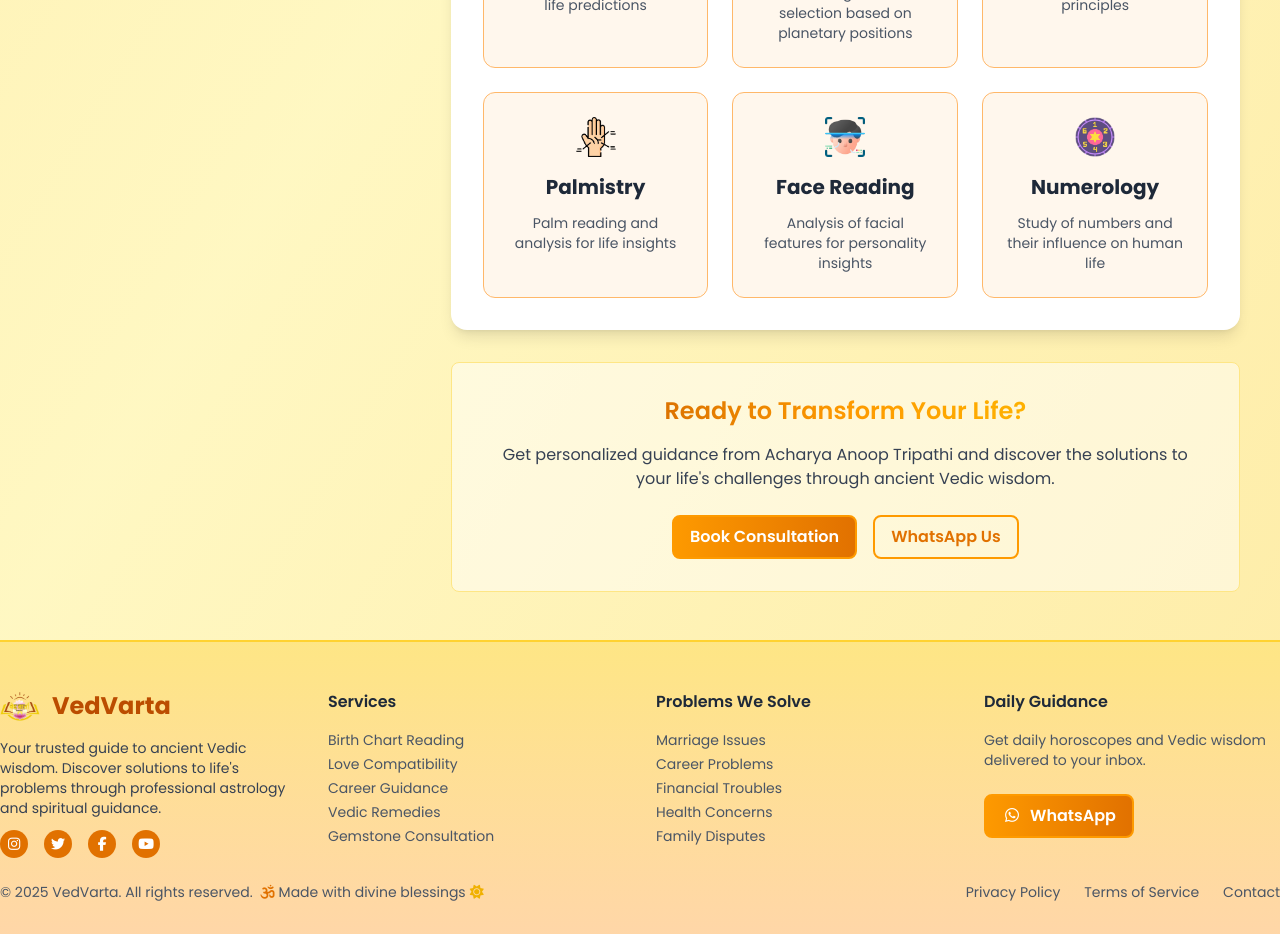
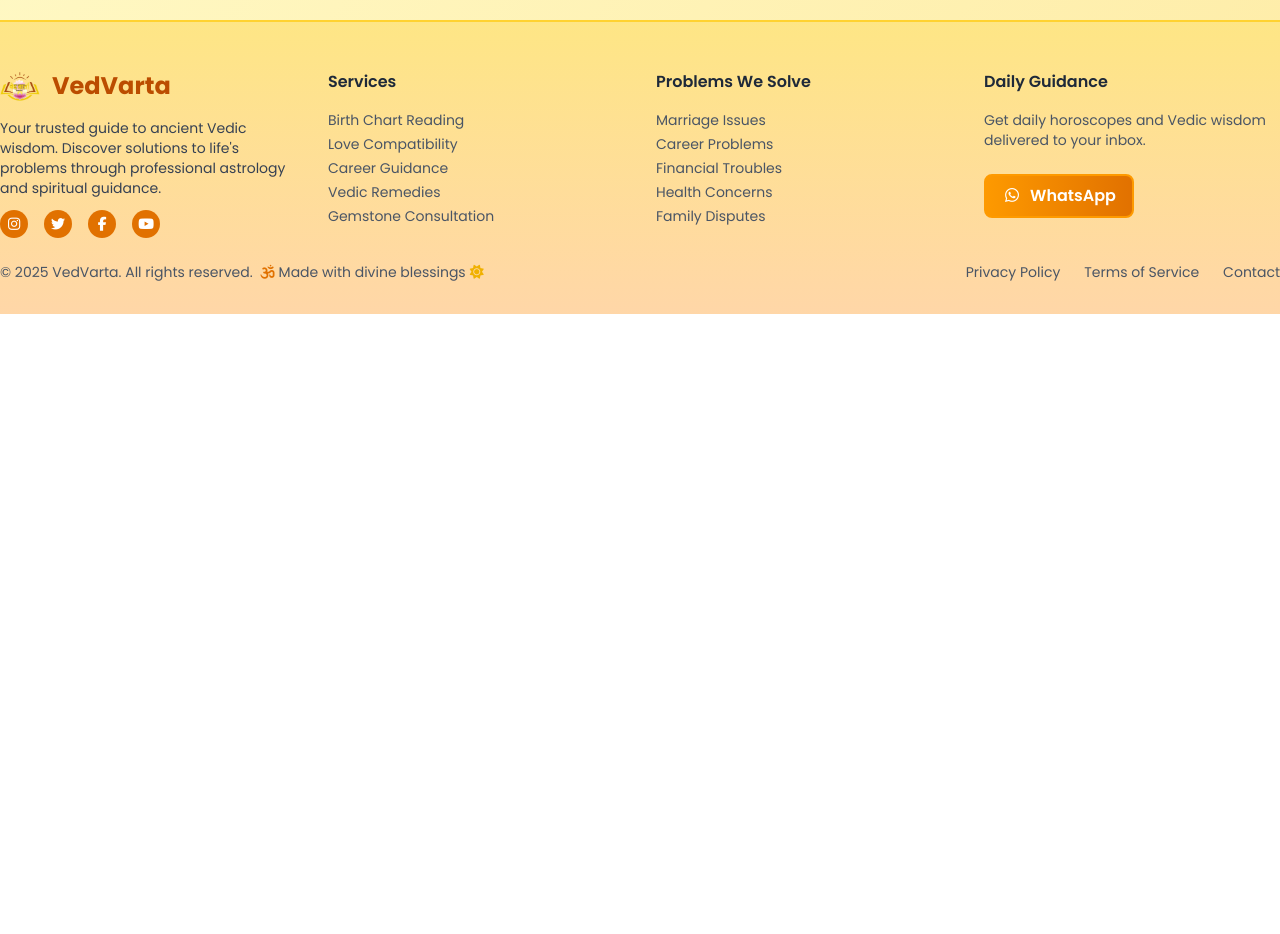
Before and after one commit to Sakshi-Sood/ved_varta, a Next.js app: page /contact in a window 1280 px wide. Shown: the part 1520-2454 px from the top of the page. After the commit the page ends 1834 px from the top, so only its background shows below. Built offline with nearby package versions, Linux system fonts and the light colour scheme.

Commit message:
feat: Refactor Expertise and Footer components for improved structure and readability

```diff
--- a/app/contact/page.js
+++ b/app/contact/page.js
@@ -127,9 +127,6 @@ const ContactPage = () => {
               </div>
             </div>
 
-            {/* Areas of Expertise */}
-            <Expertise />
-
             <CTA />
           </div>
         </div>
--- a/components/Expertise.jsx
+++ b/components/Expertise.jsx
@@ -1,11 +1,11 @@
 import Image from "next/image";
 import { expertiseAreas } from "../utils";
 
-const Expertise = () => {
+const Expertise = ({ title }) => {
   return (
-    <div className="bg-white rounded-2xl p-8 shadow-lg">
+    <div className="bg-white rounded-2xl py-10 px-16 shadow-lg max-w-6xl mx-auto">
       <h2 className="text-3xl font-bold text-gray-800 mb-6 text-center">
-        Areas of Expertise
+        {title || "Areas of Expertise"}
       </h2>
       <div className="grid md:grid-cols-3 gap-6">
         {expertiseAreas.map((area, index) => (
@@ -13,19 +13,21 @@ const Expertise = () => {
             key={index}
             className="bg-orange-50 hover:bg-orange-100/90 rounded-xl p-6 text-center border border-orange-300 hover:shadow-lg hover:border-orange-500 hover:scale-105 transition-all duration-300"
           >
-            <div className="text-4xl mb-4">
+            <div className="mb-4">
               <Image
                 src={area.icon}
                 alt={`${area.title} Icon`}
-                width={40}
-                height={40}
+                width={45}
+                height={45}
                 className="mx-auto"
               />
             </div>
-            <h3 className="text-xl font-bold text-gray-800 mb-3">
+            <h3 className="text-xl font-bold text-gray-800 mb-2">
               {area.title}
             </h3>
-            <p className="text-gray-600 text-sm">{area.description}</p>
+            <p className="text-gray-600 text-sm text-balance">
+              {area.description}
+            </p>
           </div>
         ))}
       </div>
--- a/components/Footer.jsx
+++ b/components/Footer.jsx
@@ -4,6 +4,35 @@ import React from "react";
 import Link from "next/link";
 import Image from "next/image";
 import Button from "./Button";
+
+const socialLinks = [
+  { href: "#", label: "Instagram", icon: "fab fa-instagram" },
+  { href: "#", label: "Twitter", icon: "fab fa-twitter" },
+  { href: "#", label: "Facebook", icon: "fab fa-facebook-f" },
+  { href: "#", label: "YouTube", icon: "fab fa-youtube" },
+];
+
+const serviceLinks = [
+  { href: "/services/birth-chart", text: "Birth Chart Reading" },
+  { href: "/services/love-compatibility", text: "Love Compatibility" },
+  { href: "/services/career-guidance", text: "Career Guidance" },
+  { href: "/services/vedic-remedies", text: "Vedic Remedies" },
+  { href: "/services/gemstone-consultation", text: "Gemstone Consultation" },
+];
+
+const problemLinks = [
+  { href: "/problems/marriage-issues", text: "Marriage Issues" },
+  { href: "/problems/career-problems", text: "Career Problems" },
+  { href: "/problems/financial-troubles", text: "Financial Troubles" },
+  { href: "/problems/health-concerns", text: "Health Concerns" },
+  { href: "/problems/family-disputes", text: "Family Disputes" },
+];
+
+const policyLinks = [
+  { href: "/privacy-policy", text: "Privacy Policy" },
+  { href: "/terms-of-service", text: "Terms of Service" },
+  { href: "/contact", text: "Contact" },
+];
 
 const Footer = () => {
   return (
@@ -23,108 +52,68 @@ const Footer = () => {
               <h3 className="text-2xl font-bold text-amber-700">VedVarta</h3>
             </div>
             <p className="text-gray-700 mb-3 text-sm">
-                            Your trusted guide to ancient Vedic wisdom. Discover solutions to life's problems through professional astrology and spiritual guidance.
+              Your trusted guide to ancient Vedic wisdom. Discover solutions to
+              life's problems through professional astrology and spiritual
+              guidance.
             </p>
             {/* Social Media Links */}
             <div className="flex gap-4">
+              {socialLinks.map(({ href, label, icon }) => (
                 <Link
-                                href="#"
+                  key={label}
+                  href={href}
                   className="w-7 h-7 text-sm bg-amber-600 hover:bg-amber-700 text-white rounded-full flex items-center justify-center transition-colors"
-                                aria-label="Instagram"
+                  aria-label={label}
                 >
-                                <i className="fab fa-instagram"></i>
+                  <i className={icon} aria-hidden="true" />
                 </Link>
-                            <Link
-                                href="#"
-                                className="w-7 h-7 text-sm bg-amber-600 hover:bg-amber-700 text-white rounded-full flex items-center justify-center transition-colors"
-                                aria-label="Twitter"
-                            >
-                                <i className="fab fa-twitter"></i>
-                            </Link>
-                            <Link
-                                href="#"
-                                className="w-7 h-7 text-sm bg-amber-600 hover:bg-amber-700 text-white rounded-full flex items-center justify-center transition-colors"
-                                aria-label="Facebook"
-                            >
-                                <i className="fab fa-facebook-f"></i>
-                            </Link>
-                            <Link
-                                href="#"
-                                className="w-7 h-7 text-sm bg-amber-600 hover:bg-amber-700 text-white rounded-full flex items-center justify-center transition-colors"
-                                aria-label="YouTube"
-                            >
-                                <i className="fab fa-youtube"></i>
-                            </Link>
+              ))}
             </div>
           </div>
 
           {/* Services Section */}
           <div>
-                        <h4 className="text-md font-semibold text-gray-800 mb-4">Services</h4>
+            <h4 className="text-md font-semibold text-gray-800 mb-4">
+              Services
+            </h4>
             <ul className="space-y-1 text-sm">
-                            <li>
-                                <Link href="/services/birth-chart" className="text-gray-600 hover:text-amber-600 transition-colors">
-                                    Birth Chart Reading
+              {serviceLinks.map(({ href, text }) => (
+                <li key={href}>
+                  <Link
+                    href={href}
+                    className="text-gray-600 hover:text-amber-600 transition-colors"
+                  >
+                    {text}
                   </Link>
                 </li>
-                            <li>
-                                <Link href="/services/love-compatibility" className="text-gray-600 hover:text-amber-600 transition-colors">
-                                    Love Compatibility
-                                </Link>
-                            </li>
-                            <li>
-                                <Link href="/services/career-guidance" className="text-gray-600 hover:text-amber-600 transition-colors">
-                                    Career Guidance
-                                </Link>
-                            </li>
-                            <li>
-                                <Link href="/services/vedic-remedies" className="text-gray-600 hover:text-amber-600 transition-colors">
-                                    Vedic Remedies
-                                </Link>
-                            </li>
-                            <li>
-                                <Link href="/services/gemstone-consultation" className="text-gray-600 hover:text-amber-600 transition-colors">
-                                    Gemstone Consultation
-                                </Link>
-                            </li>
+              ))}
             </ul>
           </div>
 
           {/* Problems We Solve Section */}
           <div>
-                        <h4 className="text-md font-semibold text-gray-800 mb-4">Problems We Solve</h4>
+            <h4 className="text-md font-semibold text-gray-800 mb-4">
+              Problems We Solve
+            </h4>
             <ul className="space-y-1 text-sm">
-                            <li>
-                                <Link href="/problems/marriage-issues" className="text-gray-600 hover:text-amber-600 transition-colors">
-                                    Marriage Issues
+              {problemLinks.map(({ href, text }) => (
+                <li key={href}>
+                  <Link
+                    href={href}
+                    className="text-gray-600 hover:text-amber-600 transition-colors"
+                  >
+                    {text}
                   </Link>
                 </li>
-                            <li>
-                                <Link href="/problems/career-problems" className="text-gray-600 hover:text-amber-600 transition-colors">
-                                    Career Problems
-                                </Link>
-                            </li>
-                            <li>
-                                <Link href="/problems/financial-troubles" className="text-gray-600 hover:text-amber-600 transition-colors">
-                                    Financial Troubles
-                                </Link>
-                            </li>
-                            <li>
-                                <Link href="/problems/health-concerns" className="text-gray-600 hover:text-amber-600 transition-colors">
-                                    Health Concerns
-                                </Link>
-                            </li>
-                            <li>
-                                <Link href="/problems/family-disputes" className="text-gray-600 hover:text-amber-600 transition-colors">
-                                    Family Disputes
-                                </Link>
-                            </li>
+              ))}
             </ul>
           </div>
 
           {/* Daily Guidance Section */}
           <div>
-                        <h4 className="text-md font-semibold text-gray-800 mb-4">Daily Guidance</h4>
+            <h4 className="text-md font-semibold text-gray-800 mb-4">
+              Daily Guidance
+            </h4>
             <p className="text-gray-600 mb-6 text-sm">
               Get daily horoscopes and Vedic wisdom delivered to your inbox.
             </p>
@@ -154,26 +143,25 @@ const Footer = () => {
           <div className="flex items-center gap-2 text-gray-600">
             <span>© 2025 VedVarta. All rights reserved.</span>
             <span className="flex items-center gap-1">
-                                <i className="fas fa-om text-amber-600"></i>
+              <i className="fas fa-om text-amber-600" aria-hidden="true"></i>
               Made with divine blessings
-                                <i className="fas fa-sun text-yellow-500"></i>
+              <i className="fas fa-sun text-yellow-500" aria-hidden="true"></i>
             </span>
           </div>
 
           <div className="flex gap-6 text-sm">
-                            <Link href="/privacy-policy" className="text-gray-600 hover:text-amber-600 transition-colors">
-                                Privacy Policy
+            {policyLinks.map(({ href, text }) => (
+              <Link
+                key={href}
+                href={href}
+                className="text-gray-600 hover:text-amber-600 transition-colors"
+              >
+                {text}
               </Link>
-                            <Link href="/terms-of-service" className="text-gray-600 hover:text-amber-600 transition-colors">
-                                Terms of Service
-                            </Link>
-                            <Link href="/contact" className="text-gray-600 hover:text-amber-600 transition-colors">
-                                Contact
-                            </Link>
+            ))}
           </div>
         </div>
       </div>
-
     </footer>
   );
 };
```
Lines whose indentation alone changed are shown as unchanged.
